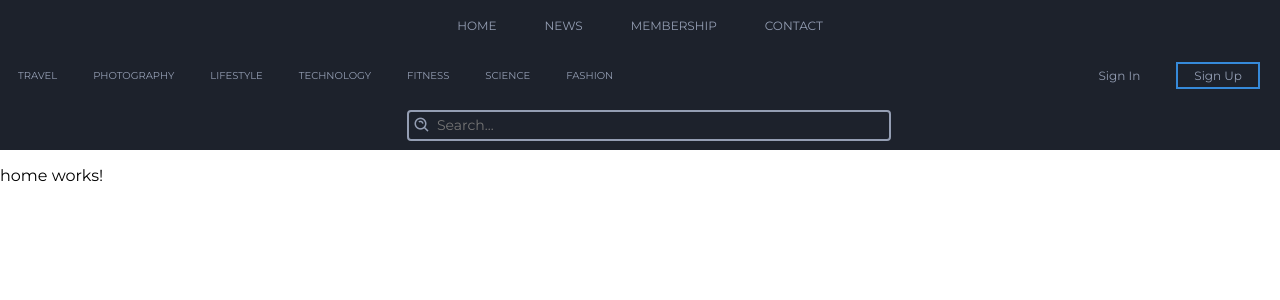
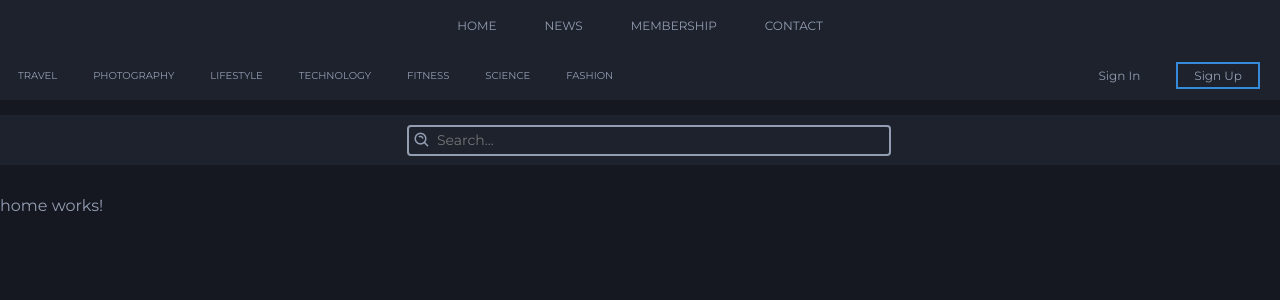
Before and after one commit to JoshuaKirk01/blog-site-project, an Angular app: page /home in a window 1280 px wide. Shown: the top 300 px of the page. Built offline with nearby package versions, Linux system fonts and the light colour scheme.

Commit message:
Updated page colours

```diff
--- a/src/app/navbar/navbar.component.css
+++ b/src/app/navbar/navbar.component.css
@@ -1,7 +1,6 @@
 header {
     display: flex;
     flex-direction: column;
-    background-color: var(--main);
 }
 
 nav {
@@ -10,6 +9,7 @@ nav {
     align-items: center;
     height: 50px;
     width: 100vw;
+    background-color: var(--main);
 }
 
 ul {
@@ -54,6 +54,7 @@ li:hover a {
     justify-content: space-between;
     align-items: center;
     height: 50px;
+    background-color: var(--main);
 }
 
 .topics li {
@@ -62,7 +63,6 @@ li:hover a {
 
 .topics a {
     font-size: 10px;
-    color: var(--text);
 }
 
 .sign-btn {
@@ -93,6 +93,8 @@ li:hover a {
     height: 50px;
     font-size: 24px;
     font-weight: bold;
+    margin: 15px 0;
+    background-color: var(--main);
 }
 
 .search-box {
@@ -115,5 +117,4 @@ li:hover a {
     width: 18px;
     font-size: 18px;
     left: 24px;
-    color: var(--text);
 }
--- a/src/styles.css
+++ b/src/styles.css
@@ -7,12 +7,15 @@ html {
 :root {
     --accent: #368ada;
     --main: #1d222c;
+    --main-dark: #151820;
     --text: #949eb3;
 }
 
 body {
     padding: 0;
     margin: 0;
+    background-color: var(--main-dark);
+    color: var(--text);
 }
 
 .pri-btn {
```
